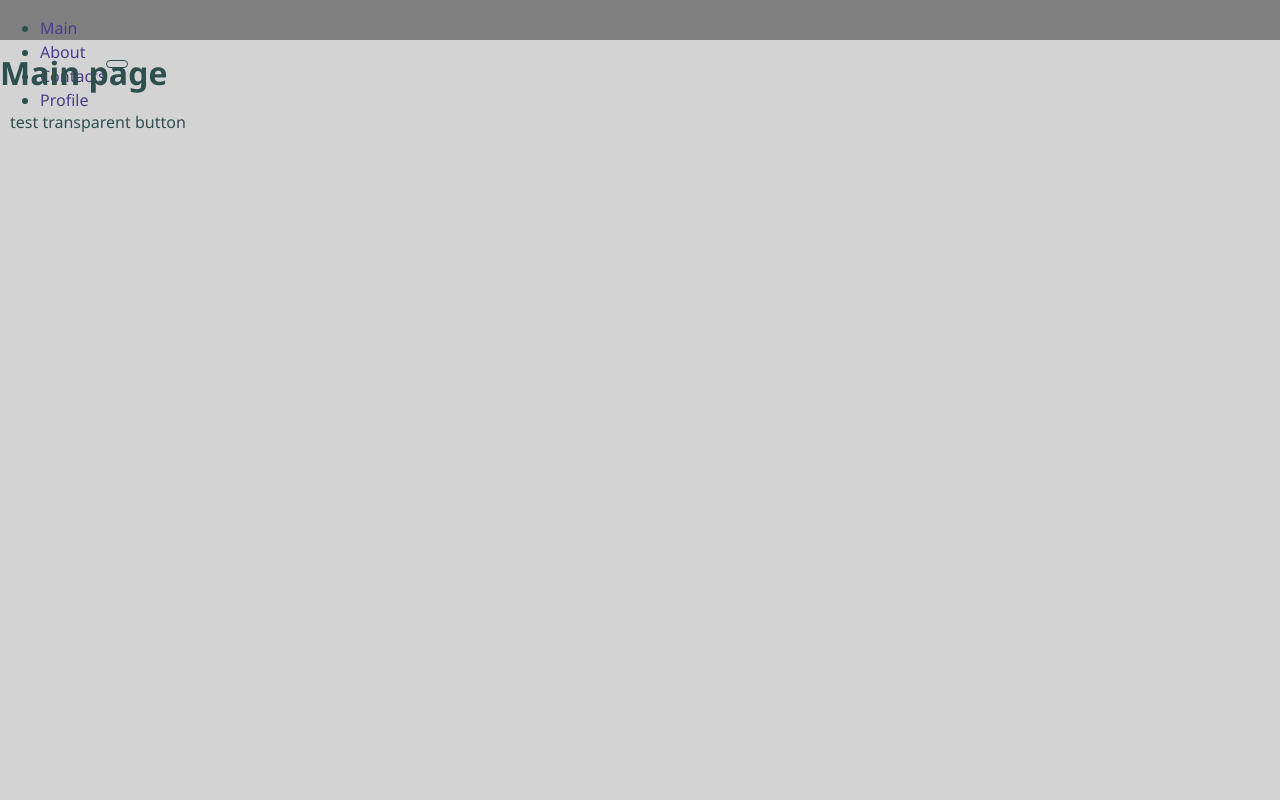
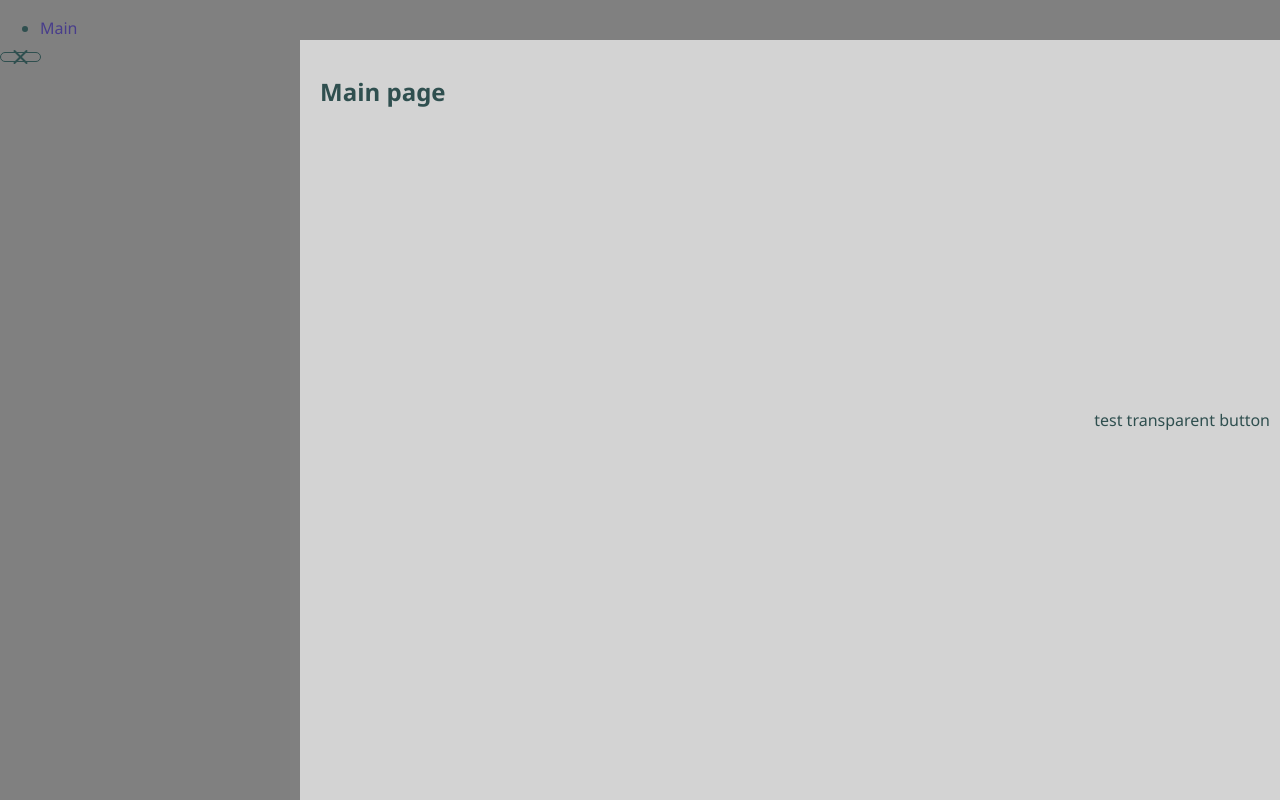
Before and after one commit to gobvoz/blog, a React app: page /main in a window 1280 px wide. Built offline with nearby package versions, Linux system fonts and the light colour scheme.

Commit message:
- add `sidebar` component, collapse possibility, animation

```diff
--- a/src/app/app.tsx
+++ b/src/app/app.tsx
@@ -1,4 +1,4 @@
-import { Navbar } from 'widgets/ui/navbar';
+import { Navbar } from 'widgets/navbar';
 
 import { AppRouter } from './providers/router';
 import { useTheme } from './providers/theme-provider/lib/use-theme';
@@ -8,6 +8,7 @@ import { classNames } from 'shared/lib/class-names';
 import './styles/index.scss';
 import { Button } from 'shared/ui/button';
 import { ButtonMod } from 'shared/ui/button/ui/button';
+import { Sidebar } from 'widgets/sidebar';
 
 export const App = () => {
   const { theme, toggleTheme } = useTheme();
@@ -15,10 +16,13 @@ export const App = () => {
   return (
     <div className={classNames(['app', theme], {})}>
       <Navbar />
-      <AppRouter />
-      <Button mod={ButtonMod.TRANSPARENT} onClick={toggleTheme}>
-        test transparent button
-      </Button>
+      <section className="page-content">
+        <Sidebar />
+        <AppRouter />
+        <Button mod={ButtonMod.TRANSPARENT} onClick={toggleTheme}>
+          test transparent button
+        </Button>
+      </section>
     </div>
   );
 };
--- a/src/app/providers/router/ui/app-router.tsx
+++ b/src/app/providers/router/ui/app-router.tsx
@@ -7,8 +7,8 @@ const AppRouter = () => {
   return (
     <Suspense fallback={<p>Loading...</p>}>
       <Routes>
-        {routerConfig.map(route => (
-          <Route key={route.path} {...route} />
+        {routerConfig.map(({ path, element }) => (
+          <Route key={path} path={path} element={<div className="page-wrapper">{element}</div>} />
         ))}
       </Routes>
     </Suspense>
--- a/src/app/styles/index.scss
+++ b/src/app/styles/index.scss
@@ -25,3 +25,12 @@ a {
     color: var(--link-hover-color);
   }
 }
+
+.page-content {
+  display: flex;
+}
+
+.page-wrapper {
+  flex-grow: 1;
+  padding: 20px;
+}
--- a/src/app/styles/variables/global.scss
+++ b/src/app/styles/variables/global.scss
@@ -10,4 +10,7 @@
   --font-l: var(--font-size-l) / var(--font-line-l) var(--font-family);
 
   --navbar-height: 40px;
+
+  --sidebar-width: 300px;
+  --sidebar-width-collapsed: 50px;
 }
--- /dev/null
+++ b/src/widgets/sidebar/index.ts
@@ -0,0 +1 @@
+export { Sidebar } from './ui/sidebar';
--- /dev/null
+++ b/src/widgets/sidebar/ui/sidebar.module.scss
@@ -0,0 +1,73 @@
+.sidebar {
+  height: calc(100vh - var(--navbar-height));
+  width: var(--sidebar-width);
+  background-color: var(--inverted-bg-color);
+
+  transition: width 0.3s cubic-bezier(0.67, 0.02, 0.39, 0.98), color 0.3s linear;
+}
+
+.collapsed {
+  width: var(--sidebar-width-collapsed);
+}
+
+.collapse-button {
+  width: 30px;
+  height: 30px;
+  padding: 5px;
+  margin-left: 10px;
+  margin-top: 10px;
+}
+
+.bar {
+  &,
+  &::before,
+  &::after {
+    content: '';
+    display: block;
+    width: 19px;
+    height: 2px;
+    background: var(--border-color);
+    border: none;
+    border-radius: 1px;
+  }
+
+  & {
+    position: relative;
+    transition: all 0ms 300ms;
+  }
+  &.animate {
+    background: rgba(255, 255, 255, 0);
+  }
+
+  &:before {
+    content: '';
+    position: absolute;
+    left: 0;
+    bottom: 6px;
+    transition: bottom 300ms 300ms cubic-bezier(0.23, 1, 0.32, 1),
+      transform 300ms cubic-bezier(0.23, 1, 0.32, 1);
+  }
+
+  &:after {
+    content: '';
+    position: absolute;
+    left: 0;
+    top: 6px;
+    transition: top 300ms 300ms cubic-bezier(0.23, 1, 0.32, 1),
+      transform 300ms cubic-bezier(0.23, 1, 0.32, 1);
+  }
+
+  &.animate:after {
+    top: 0;
+    transform: rotate(45deg);
+    transition: top 300ms cubic-bezier(0.23, 1, 0.32, 1),
+      transform 300ms 300ms cubic-bezier(0.23, 1, 0.32, 1);
+  }
+
+  &.animate:before {
+    bottom: 0;
+    transform: rotate(-45deg);
+    transition: bottom 300ms cubic-bezier(0.23, 1, 0.32, 1),
+      transform 300ms 300ms cubic-bezier(0.23, 1, 0.32, 1);
+  }
+}
--- /dev/null
+++ b/src/widgets/sidebar/ui/sidebar.tsx
@@ -0,0 +1,27 @@
+import { FC, useState } from 'react';
+import { classNames } from 'shared/lib/class-names';
+import { Button } from 'shared/ui/button';
+import { ButtonMod } from 'shared/ui/button/ui/button';
+
+import cls from './sidebar.module.scss';
+
+interface ISidebarProps {
+  className?: string;
+}
+
+const Sidebar: FC<ISidebarProps> = props => {
+  const { className } = props;
+  const [collapsed, setCollapsed] = useState(false);
+
+  const toggleHandler = () => setCollapsed(!collapsed);
+
+  return (
+    <div className={classNames([cls.sidebar, className], { [cls.collapsed]: collapsed })}>
+      <button className={classNames([cls.collapseButton])} onClick={toggleHandler}>
+        <span className={classNames([cls.bar], { [cls.animate]: !collapsed })}></span>
+      </button>
+    </div>
+  );
+};
+
+export { Sidebar };
```
Also changed, not shown: src/widgets/navbar/index.ts (renamed from src/widgets/ui/navbar/index.ts), src/widgets/navbar/ui/navbar.module.scss (renamed from src/widgets/ui/navbar/ui/navbar.module.scss), src/widgets/navbar/ui/navbar.tsx (renamed from src/widgets/ui/navbar/ui/navbar.tsx), 2 other files (tests, documents, lock files or other folders).
